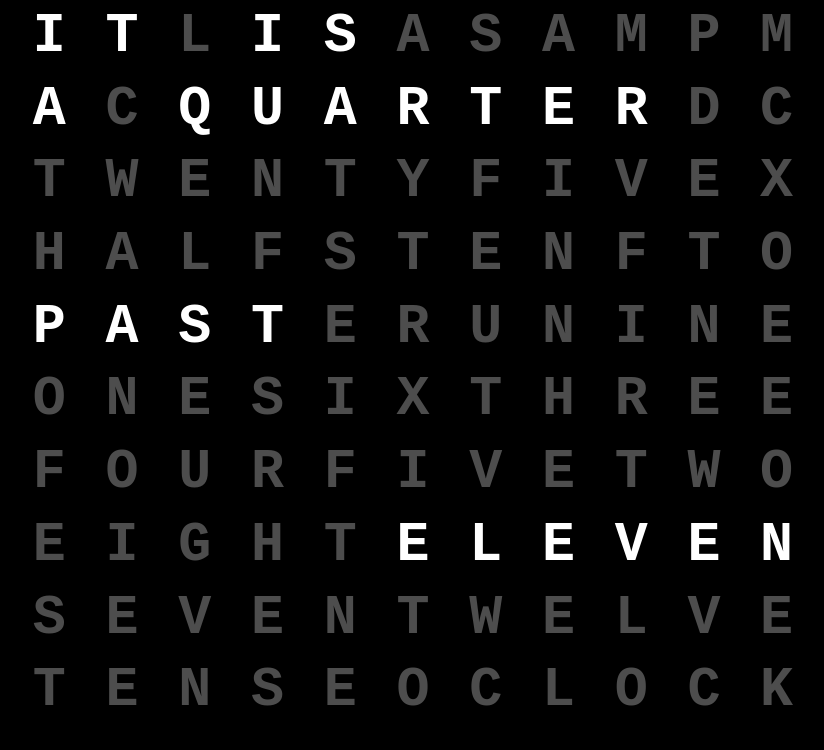
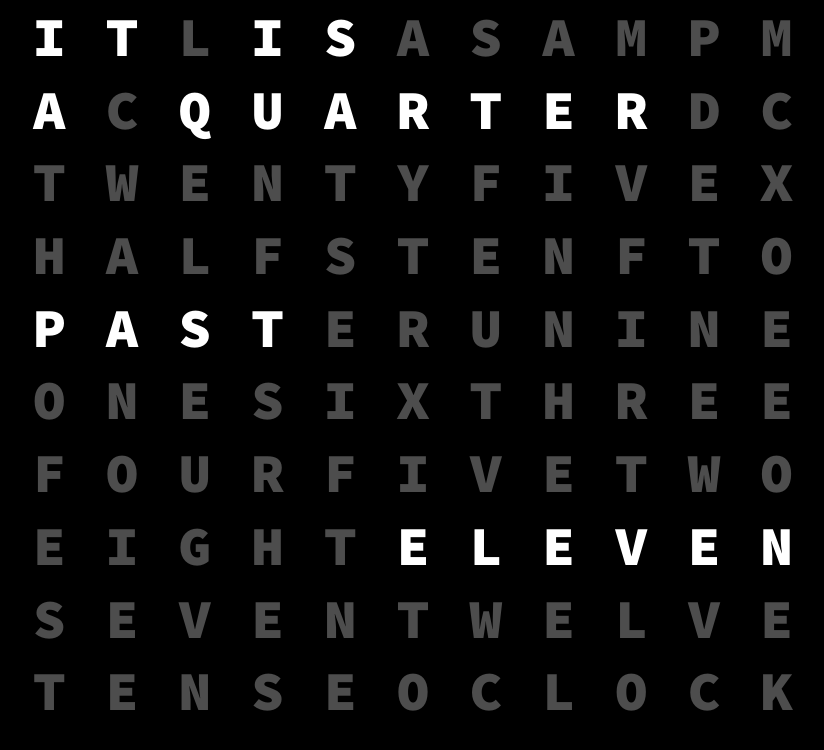
Before and after one commit to roy-van-dijk/wordclock, a plain HTML site: page index.html in a window 1280 px wide. Shown: the whole page, without its empty margins (227-1051 px from the left). Drawn offline with Linux system fonts and the light colour scheme.

Commit message:
add font

```diff
--- a/style.css
+++ b/style.css
@@ -1,3 +1,8 @@
+@font-face {
+  font-family: "Source Code Pro Black";
+  src: url('SourceCodePro-Black.otf');
+}
+
 * {
   padding: 0;
   margin: 0;
@@ -5,7 +10,7 @@
 }
 
 body {
-  font-family: monospace;
+  font-family: "Source Code Pro Black", "Consolas", "Courier New", monospace;
   background-color: black;
   height: 100vh;
   width: 100vw;
```
Also changed, not shown: SourceCodePro-Black.otf (added).
